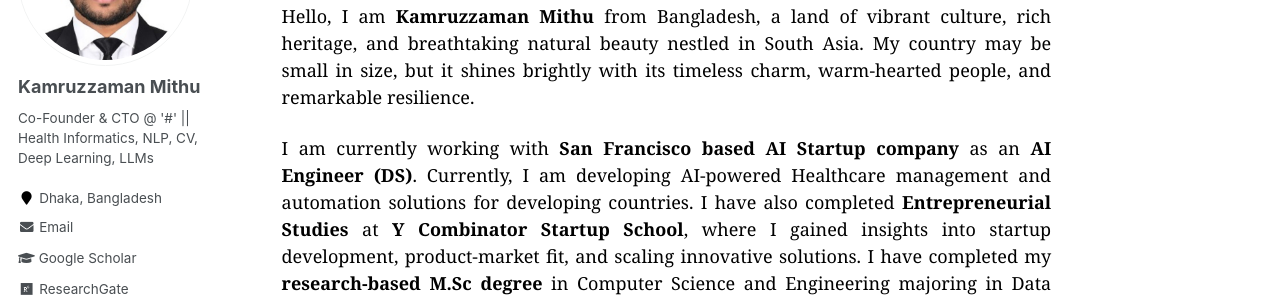
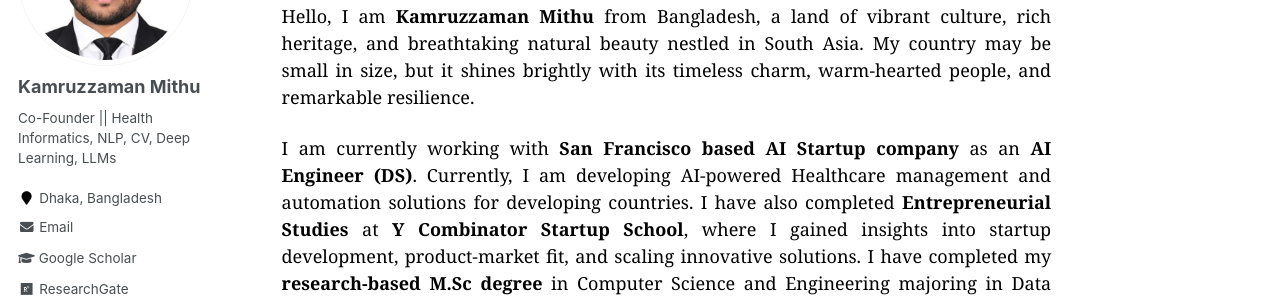
Before and after one commit to kmithuiu/kmithuiu.github.io, a Jekyll site: the page built from _pages/about.md, in a window 1280 px wide. Shown: the part 227-527 px from the top of the page. Built offline with Jekyll 4.4.1, drawn with Linux system fonts in a browser that asks for light colours; some web fonts are replaced.

Commit message:
Update _config.yml

```diff
--- a/_config.yml
+++ b/_config.yml
@@ -82,7 +82,7 @@ analytics:
 author:
   name             : "Kamruzzaman Mithu"
   avatar           : "kmithu_uiu.png"
-  bio              : "Co-Founder & CTO @ '#' || Health Informatics, NLP, CV, Deep Learning, LLMs"
+  bio              : "Co-Founder || Health Informatics, NLP, CV, Deep Learning, LLMs"
   location         : "Dhaka, Bangladesh"
   employer         :
   pubmed           : #"https://www.ncbi.nlm.nih.gov/pubmed/?term="
```
